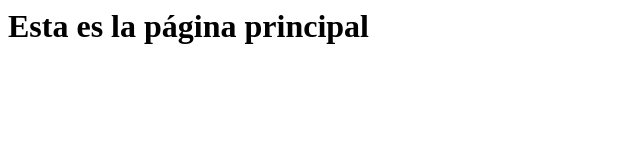
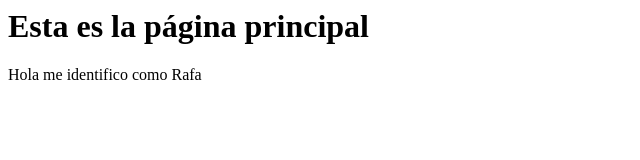
Before and after one commit to masteruah-bingchilling01/masteruah-bingchilling01, a plain HTML site: page index.html in a window 1280 px wide. Shown: the whole page, without its empty margins (0-640 px from the left). Drawn offline with Linux system fonts and the light colour scheme.

Commit message:
Update index.html

```diff
--- a/index.html
+++ b/index.html
@@ -1,5 +1,6 @@
 <html>
 <body>
 <h1>Esta es la página principal</h1>
+  <p>Hola me identifico como Rafa</p>
 </body>
 </html>
```
